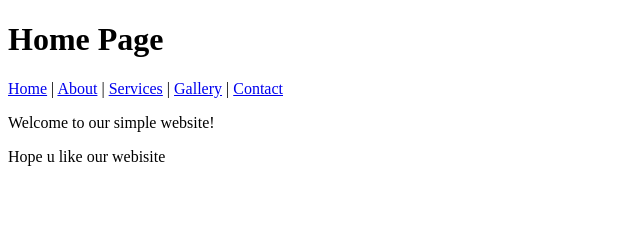
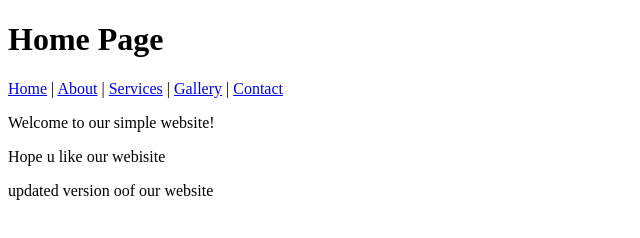
Before and after one commit to Bindhusrireddy/simple_web_app, a plain HTML site: page index.html in a window 1280 px wide. Shown: the whole page, without its empty margins (0-640 px from the left). Drawn offline with Linux system fonts and the light colour scheme.

Commit message:
added changes

```diff
--- a/index.html
+++ b/index.html
@@ -17,6 +17,7 @@
     </nav>
     <p>Welcome to our simple website!</p>
     <p>Hope u like our webisite</p>
+    <p>updated version oof our website</p>
 </body>
 
 </html>
```
